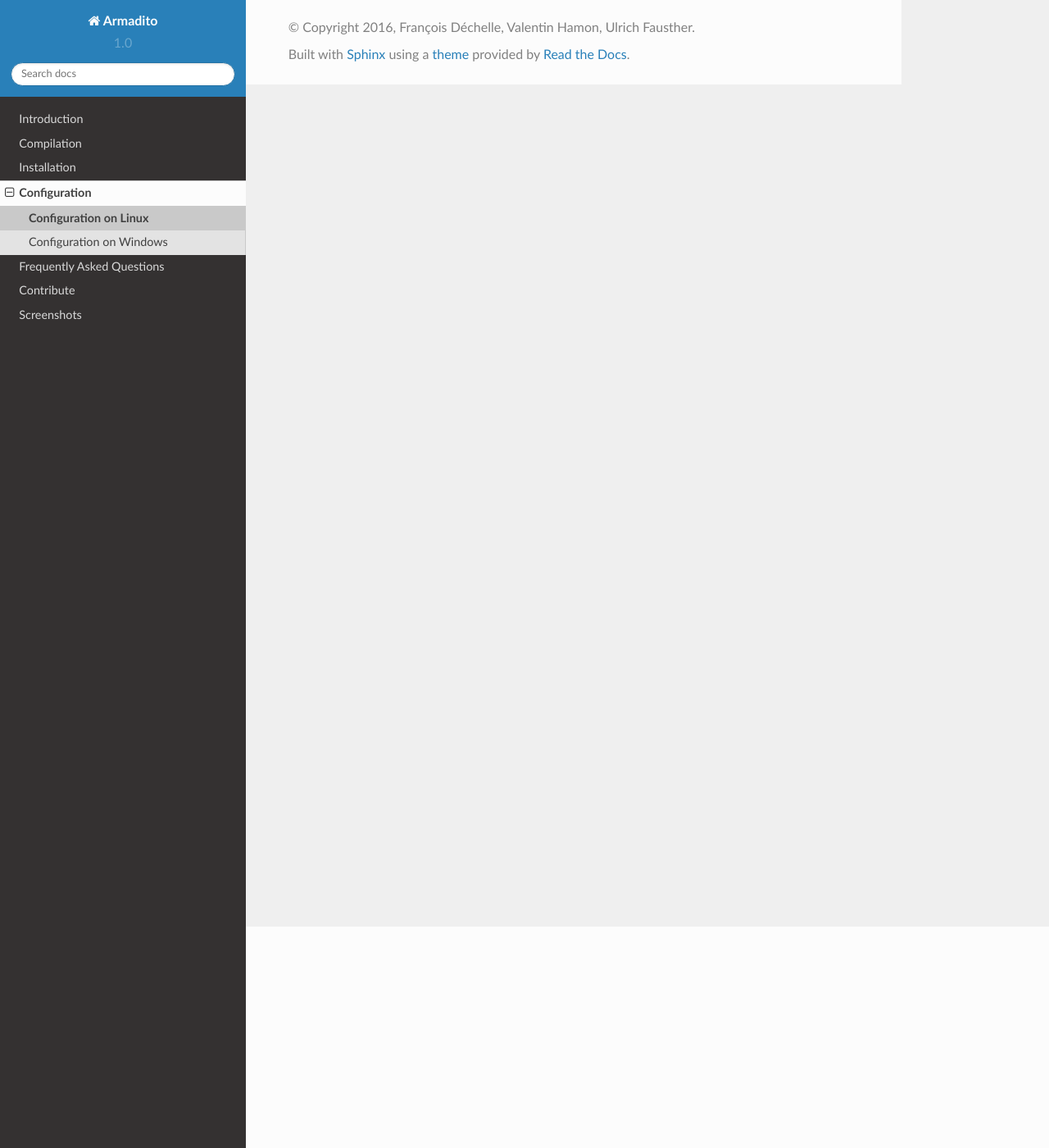
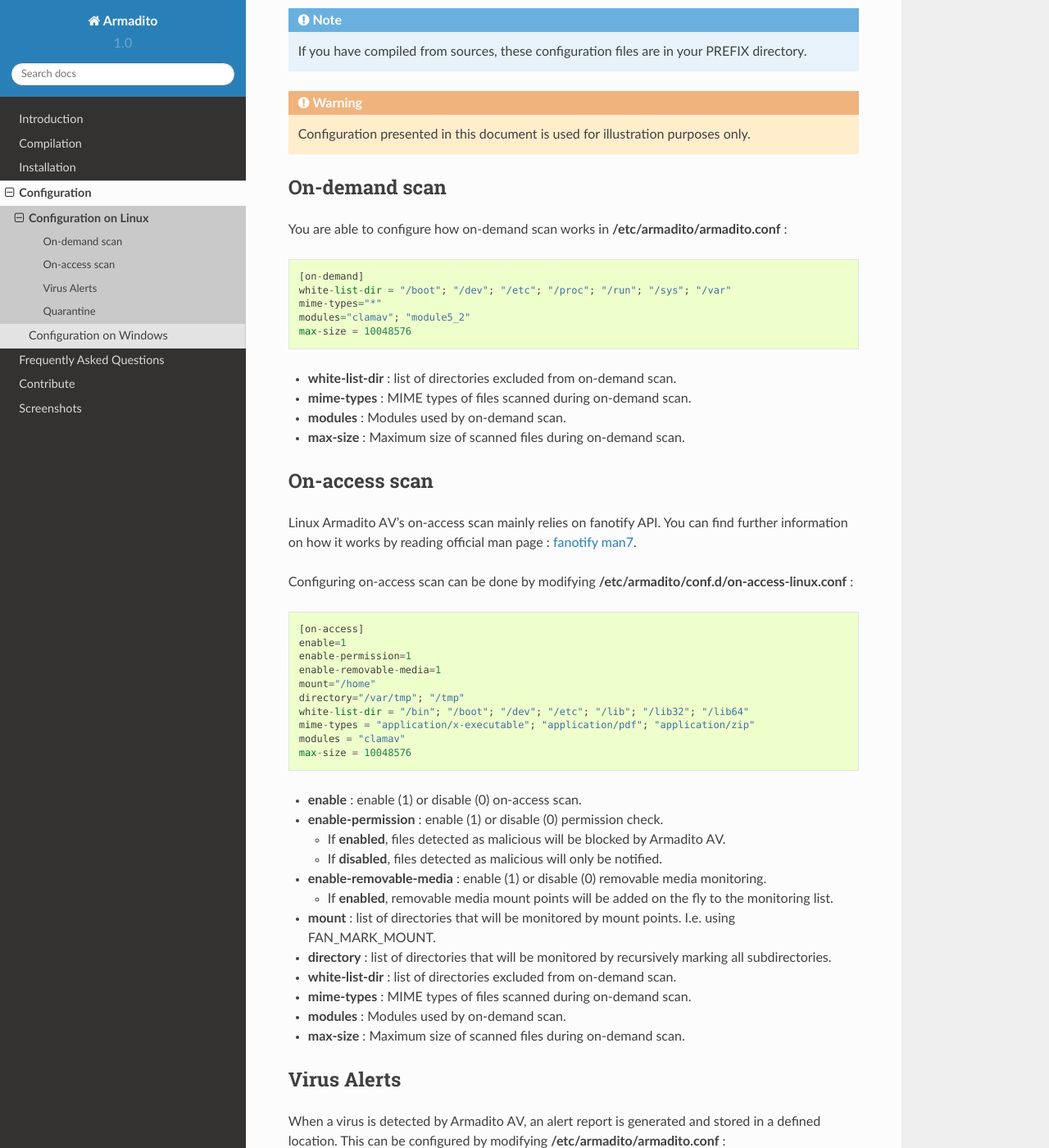
Before and after one commit to armadito/armadito-doc, a Sphinx documentation site: the page built from source/configuration/linux.rst, in a window 1280 px wide and 1400 px high, scrolled down 270 px. Shown: the whole window at 82% size. Built offline with Sphinx 7.4.7 and the Read the Docs theme 2.0.0, drawn with Linux system fonts in a browser that asks for light colours; some of the changed text lies outside the part shown.

Commit message:
Add section configuration linux of documentation

```diff
--- a/source/configuration/linux.rst
+++ b/source/configuration/linux.rst
@@ -1,6 +1,98 @@
 Configuration on Linux
 ======================
 
-How to configure Armadito on Linux
+Armadito AV's configuration on Linux is stored in two files :
+
+* /etc/armadito/armadito.conf
+* /etc/armadito/conf.d/on-access-linux.conf
+
+.. note:: If you have compiled from sources, these configuration files are in your PREFIX directory.
+
+.. warning:: Configuration presented in this document is used for illustration purposes only.
+
+On-demand scan
+~~~~~~~~~~~~~~
+
+You are able to configure how on-demand scan works in **/etc/armadito/armadito.conf** :
+
+::
+
+   [on-demand]
+   white-list-dir = "/boot"; "/dev"; "/etc"; "/proc"; "/run"; "/sys"; "/var"
+   mime-types="*"
+   modules="clamav"; "module5_2"
+   max-size = 10048576
+
+* **white-list-dir** : list of directories excluded from on-demand scan.
+* **mime-types** : MIME types of files scanned during on-demand scan.
+* **modules** : Modules used by on-demand scan.
+* **max-size** : Maximum size of scanned files during on-demand scan.
+
+On-access scan
+~~~~~~~~~~~~~~
+
+Linux Armadito AV's on-access scan mainly relies on fanotify API.
+You can find further information on how it works by reading official man page : `fanotify man7 <http://man7.org/linux/man-pages/man7/fanotify.7.html>`_.
+
+Configuring on-access scan can be done by modifying **/etc/armadito/conf.d/on-access-linux.conf** :
+
+::
+
+   [on-access]
+   enable=1
+   enable-permission=1
+   enable-removable-media=1
+   mount="/home"
+   directory="/var/tmp"; "/tmp"
+   white-list-dir = "/bin"; "/boot"; "/dev"; "/etc"; "/lib"; "/lib32"; "/lib64"
+   mime-types = "application/x-executable"; "application/pdf"; "application/zip"
+   modules = "clamav"
+   max-size = 10048576
+
+
+* **enable** : enable (1) or disable (0) on-access scan.
+* **enable-permission** : enable (1) or disable (0) permission check.
+
+  * If **enabled**, files detected as malicious will be blocked by Armadito AV.
+  * If **disabled**, files detected as malicious will only be notified.
+* **enable-removable-media** : enable (1) or disable (0) removable media monitoring.
+
+  * If **enabled**, removable media mount points will be added on the fly to the monitoring list.
+* **mount** : list of directories that will be monitored by mount points. I.e. using FAN_MARK_MOUNT.
+* **directory** : list of directories that will be monitored by recursively marking all subdirectories.
+* **white-list-dir** : list of directories excluded from on-demand scan.
+* **mime-types** : MIME types of files scanned during on-demand scan.
+* **modules** : Modules used by on-demand scan.
+* **max-size** : Maximum size of scanned files during on-demand scan.
+
+
+Virus Alerts
+~~~~~~~~~~~~
+
+When a virus is detected by Armadito AV, an alert report is generated and stored in a defined location.
+This can be configured by modifying **/etc/armadito/armadito.conf** :
+
+::
+
+   [alert]
+   alert-dir = "/var/spool/armadito"
+
+* **alert-dir** : directory where scan alerts will be stored.
+
+Quarantine
+~~~~~~~~~~
+
+To isolate infected files, Armadito AV can put detected files in quarantine.
+**/etc/armadito/armadito.conf** contains configuration about quarantine :
+
+::
+
+   [quarantine]
+   enable = 0
+   quarantine-dir = "/var/lib/armadito/quarantine"
+
+* **enable** : enable (1) or disable (0) quarantine.
+* **quarantine-dir** : directory where will be moved files putted in quarantine.
+
 
 .. toctree::
```
